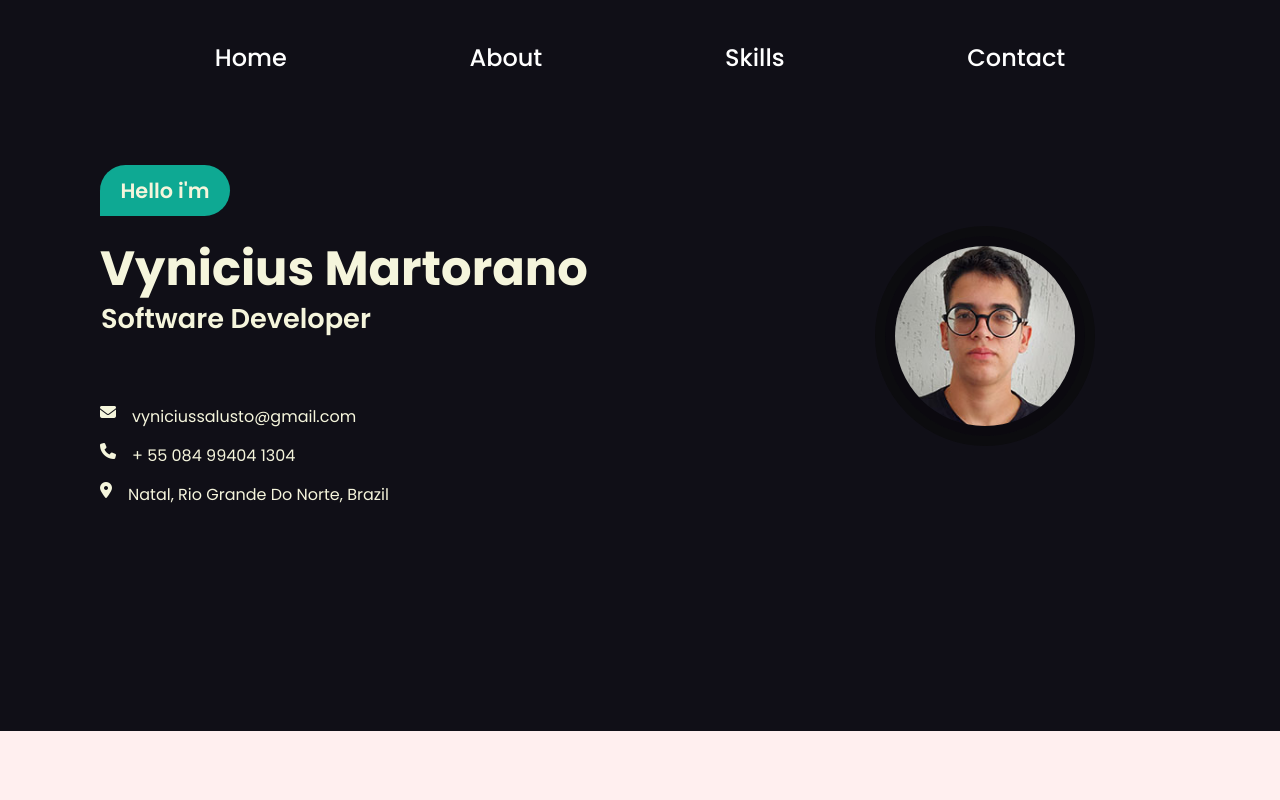
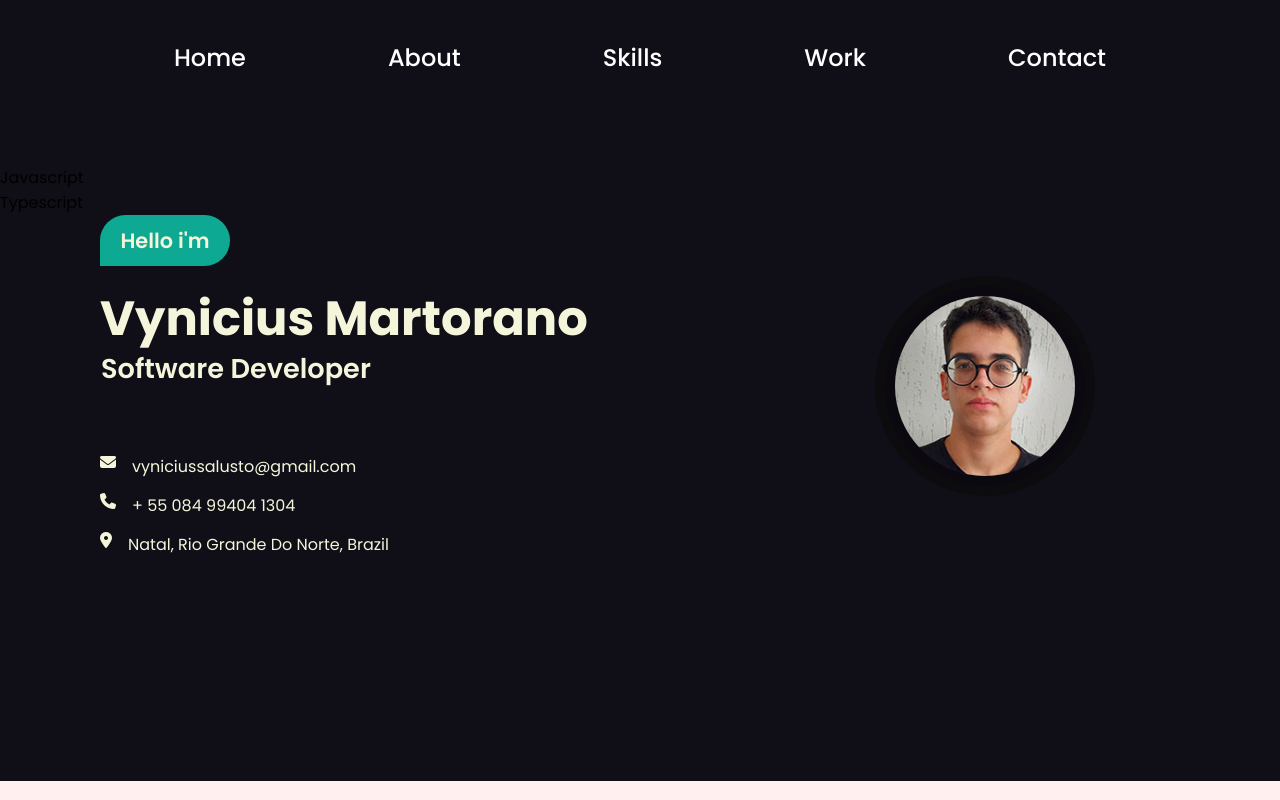
Before and after one commit to VyniciusMartorano/Portfolio, a React (Vite) app: page / in a window 1280 px wide. Shown: the top 800 px of the page. Built offline with nearby package versions, Linux system fonts and the light colour scheme.

Commit message:
add work

```diff
--- a/src/App.jsx
+++ b/src/App.jsx
@@ -1,7 +1,5 @@
 import React from 'react'
-import { useState } from 'react'
 import NavBar from './components/navbar/NavBar'
-import { Routes, BrowserRouter, Route } from "react-router-dom"
 import Home from './components/home/Home'
 import './app.css'
 import About from './components/about/About'
@@ -11,7 +9,7 @@ import Skills from './components/skills/Skills'
 function App() {
 
   return (
-    <BrowserRouter>
+      <div>
         <header>
           <NavBar />
         </header>
@@ -19,7 +17,7 @@ function App() {
         <Home />
         <About />
         <Contact />
-    </BrowserRouter>
+      </div>
   )
 }
 
--- a/src/components/navbar/NavBar.jsx
+++ b/src/components/navbar/NavBar.jsx
@@ -9,6 +9,7 @@ const NavBar = () => {
             <a href="#home" className="link-nav">Home</a>
             <a href="#about" className="link-nav">About</a>
             <a href="#skills" className="link-nav">Skills</a>
+            <a href="#work" className="link-nav">Work</a>
             <a href="#contact" className="link-nav">Contact</a>
         </nav>
     )
--- a/src/components/skills/Skills.jsx
+++ b/src/components/skills/Skills.jsx
@@ -1,12 +1,15 @@
 import React from "react"
-
+import './index.css'
 
 const Skills = () =>  {
 
 
     return (
         <section id="skills">
-
+            <ul>
+                <li>Javascript</li>
+                <li>Typescript</li>
+            </ul>
         </section>
     )
 }
```
Also changed, not shown: src/components/home/Home.jsx (line endings or trailing spaces). Lines whose indentation alone changed are shown as unchanged.
